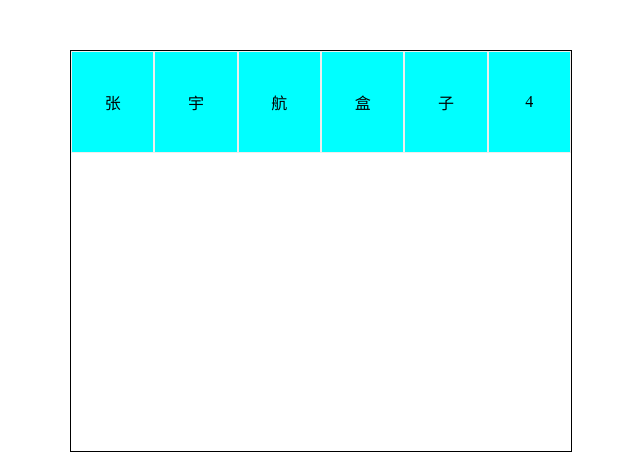
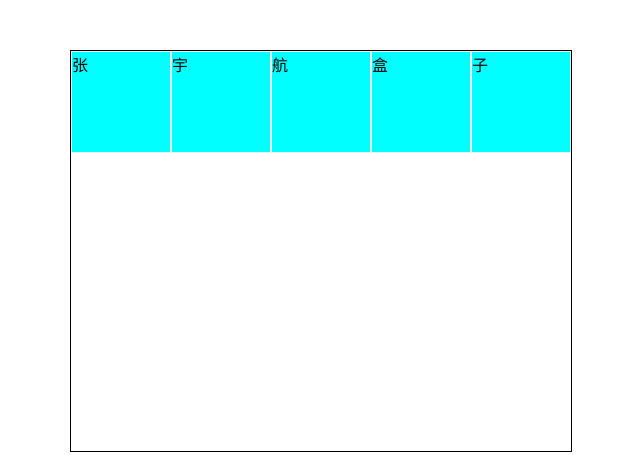
Before and after one commit to cosmozyh/flex-practice, a plain HTML site: page index.html in a window 1280 px wide. Shown: the whole page, without its empty margins (319-959 px from the left). Drawn offline with Linux system fonts and the light colour scheme.

Commit message:
第一次提交

```diff
--- a/index.html
+++ b/index.html
@@ -4,7 +4,7 @@
 <head>
     <meta charset="UTF-8">
     <meta name="viewport" content="width=device-width, initial-scale=1.0">
-    <title>居中容器示例</title>
+    <title>容器示例</title>
     <style>
         .container {
             width: 500px;
@@ -13,8 +13,7 @@
             margin: 0 auto;
             margin-top: 50px;
             display: flex;
-            flex-direction: row;
-            justify-content: center;
+            justify-content: space-between;
         }
 
         .item {
@@ -23,8 +22,14 @@
             border: 1px solid #eee;
             background-color: aqua;
             display: flex;
-            align-items: center;
-            justify-content: center;
+        }
+
+        .item1 {
+            width: 100px;
+            height: 100px;
+            border: 1px solid #eee;
+            background-color: aqua;
+            display: flex;
         }
     </style>
 </head>
@@ -32,12 +37,11 @@
 <body>
 
     <div class="container">
-        <div class="item">张</div>
+        <div class="item1">张</div>
         <div class="item">宇</div>
         <div class="item">航</div>
         <div class="item">盒</div>
         <div class="item">子</div>
-        <div class="item">4</div>
     </div>
 
 </body>
```
